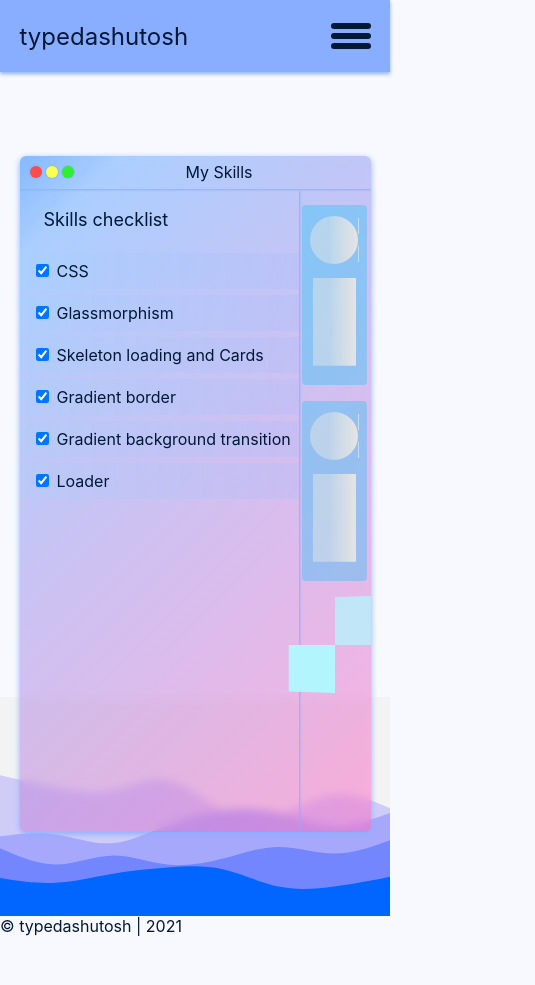
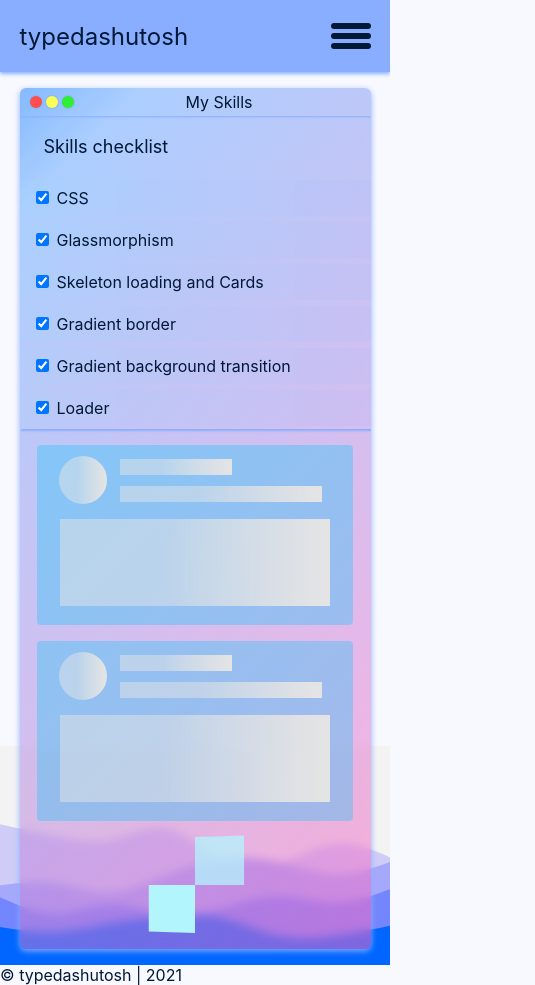
Before and after one commit to typedashutosh/typedashutosh.github.io, a Next.js app: page / in a window 390 px wide. Shown: the whole page, 535 px wide, since content can reach past the window. Before the commit the page ends 936 px from the top, so only its background shows below. Built offline with nearby package versions, Linux system fonts and the light colour scheme.

Commit message:
skills section responded

```diff
--- a/sass/components/Header.module.sass
+++ b/sass/components/Header.module.sass
@@ -6,6 +6,7 @@
   align-items: center
   background: $color3
   height: 4.5rem
+  width: 100%
   justify-content: space-between
   padding: 1rem 5%
   box-shadow: 0 2px 4px $color3
@@ -63,7 +64,6 @@
         transform: translateX(0px) translateY(0px) rotateZ(-45deg)
       &:nth-child(3)
         transform: translateX(-0px) translateY(-25px) rotateZ(45deg)
-
   .nav
     position: absolute
     right: 0
@@ -77,6 +77,7 @@
     box-shadow: -2px 2px 4px $color3
     backdrop-filter: blur(2px)
     background: rgba($color3,.75)
+    z-index: 10
     div
       cursor: pointer
       margin: 0.25rem 1rem 0.25rem 0.5rem
--- a/sass/components/Skills.module.sass
+++ b/sass/components/Skills.module.sass
@@ -14,8 +14,10 @@ section.Skill_section
     grid-template-columns: 2fr 2fr 2fr
     grid-template-rows: 0.1fr 2fr
     grid-template-areas: "taskbar taskbar taskbar" "sidebar screen screen"
-    height: 80vh
+    min-height: 80vh
+    width: 80%
     gap: 0px 0px
+    margin: 1rem
     border-radius: 6px
     overflow: hidden
     box-shadow: 0 2px 6px $color3
@@ -67,7 +69,6 @@ section.Skill_section
         padding: 0.25rem 0.5rem
         margin: 1rem
         font-size: $font-sm
-
       label.formField
         position: relative
         display: flex
@@ -77,11 +78,11 @@ section.Skill_section
         font-size: 1rem
         user-select: none
         width: 100%
-        background: linear-gradient(90deg, rgba(#ffa4dc, 0.75) 0%, rgba(#a0f5ee, 0.1) 50%, rgba(#a4b9ff, 0.25) 100%)
+        background: linear-gradient(90deg, rgba(#ffa4dc, 0.75) 0%, rgba(#a0f5ee, 0.1) 50%, rgba(#a4b9ff, 0.125) 100%)
         background-size: 300%
         background-position: 100%
         transition: $transition5
-        &::before
+        &::before //- border
           background: linear-gradient(90deg, rgba(#80ffff, 0.75) 0%, rgba(#ff85d0, 0.75) 50%, rgba(#616cff, 0.75)100%)
           background-size: 200%
           background-position: left
@@ -224,6 +225,26 @@ section.Skill_section
   100%
     transform: rotateX(0) rotateY(0)
 
+@media screen and ( max-width: 640px )
+  section.Skill_section
+    height: fit-content
+    .Skills
+      width: 100%
+      height: fit-content
+      display: flex
+      flex-direction: column
+@media screen and ( max-width: 768px )
+  section.Skill_section
+    height: fit-content
+    .Skills
+      height: fit-content
+      width: 100%
+@media screen and ( min-height: 1024px )
+  section.Skill_section
+    height: fit-content
+    .Skills
+      height: fit-content
+
 .normalise_loader
   height: 0 !important
   width: 0 !important
--- a/sass/global.sass
+++ b/sass/global.sass
@@ -17,6 +17,7 @@ html
 
 body
   background-color: $color2
+  overflow: hidden
   position: relative
 
 section
```
